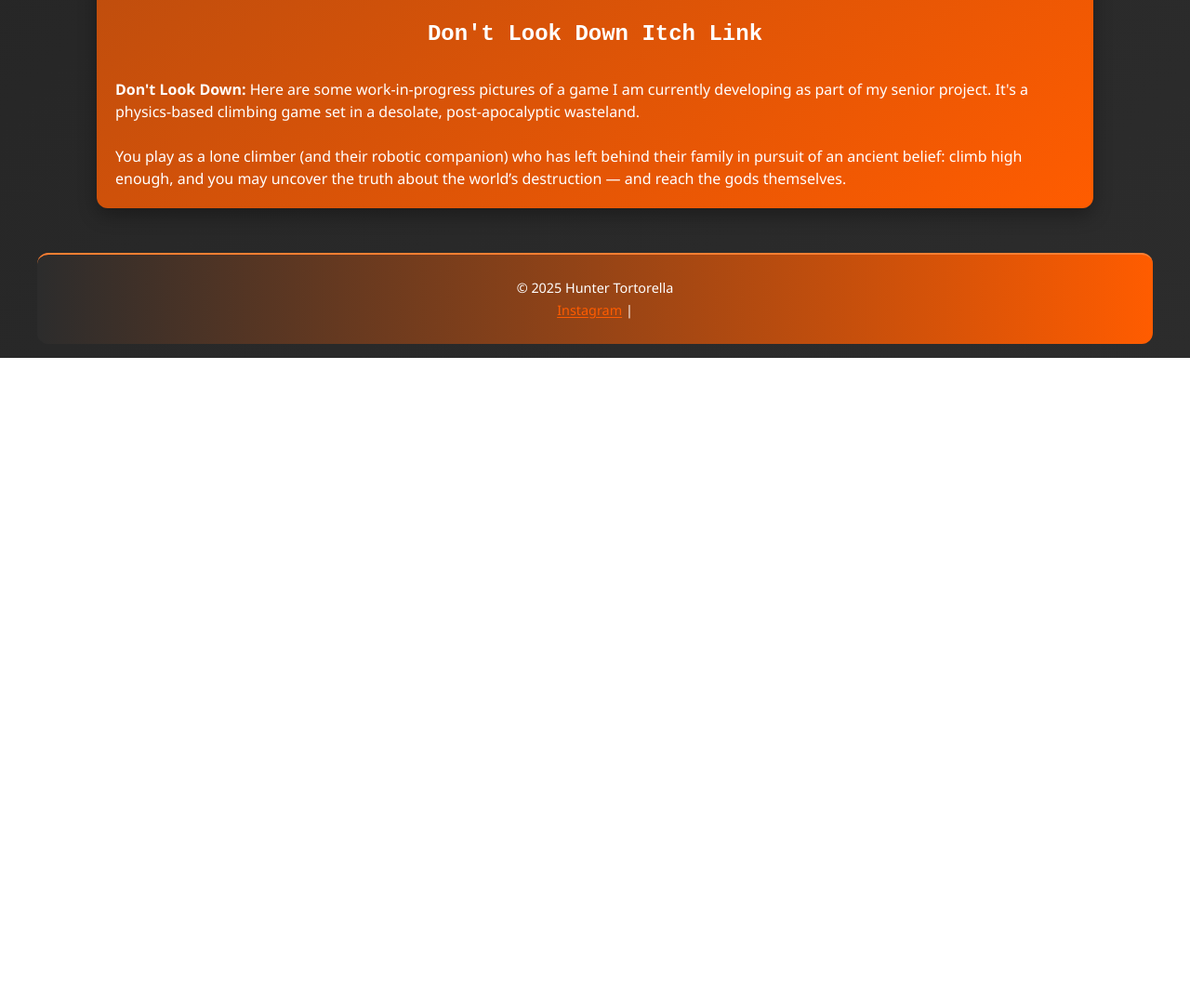
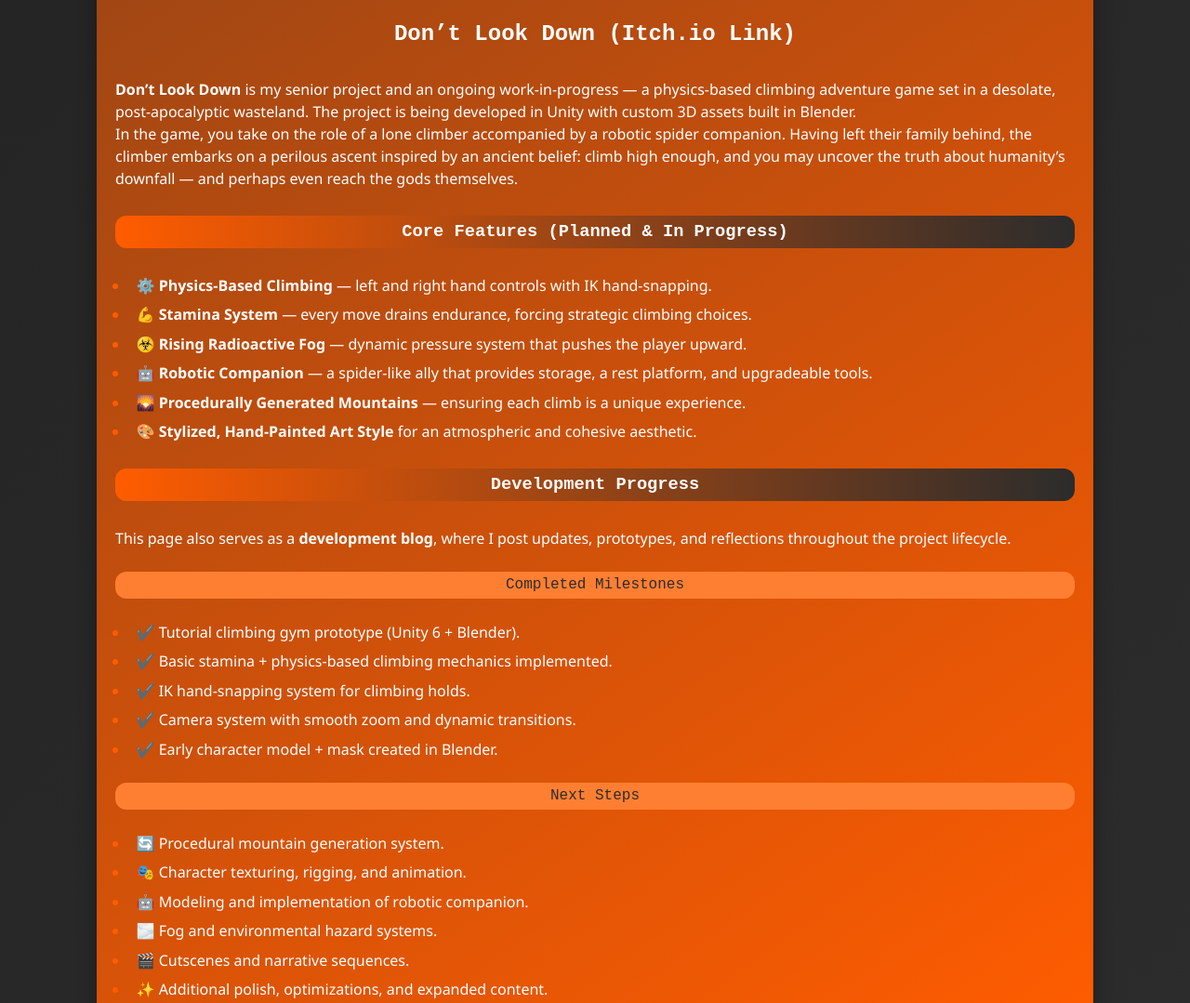
Before and after one commit to htflash/PortfolioWebsite, a plain HTML site: page dist/games.html in a window 1280 px wide. Shown: the part 4480-5559 px from the top of the page at 93% size. Before the commit the page ends 4865 px from the top, so only its background shows below. Drawn offline with Linux system fonts and the light colour scheme.

Commit message:
updated games page

```diff
--- a/dist/games.html
+++ b/dist/games.html
@@ -181,17 +181,61 @@ nav a {
     </p>
   </section>
 
-  <section class="game-section">
-    <img src="Images/WhatIHaveRightNow (1).png" alt="3D Model 1 - View 1">
-    <img src="Images/Demo Room 1 (1).png" alt="Demo Room 1">
-    <img src="Images/Demo Room 2 (1).png" alt="Demo Room 2">
-    <p class="game-description">
-      <h2><a href="https://htflash1.itch.io/dont-look-down" target="_blank">Don't Look Down Itch Link</a></h2>
-      <strong>Don't Look Down:</strong> Here are some work-in-progress pictures of a game I am currently developing as part of my senior project. It's a physics-based climbing game set in a desolate, post-apocalyptic wasteland.
-      <br><br>
-      You play as a lone climber (and their robotic companion) who has left behind their family in pursuit of an ancient belief: climb high enough, and you may uncover the truth about the world’s destruction — and reach the gods themselves.
+<section class="game-section">
+  <div class="game-media">
+    <img src="Images/WhatIHaveRightNow (1).png" alt="3D Model - Early Character Concept">
+    <img src="Images/Demo Room 1 (1).png" alt="Demo Room - Prototype Environment">
+    <img src="Images/Demo Room 2 (1).png" alt="Demo Room - Alternate View">
+  </div>
+
+  <div class="game-description">
+    <h2>
+      <a href="https://htflash1.itch.io/dont-look-down" target="_blank">
+        Don’t Look Down (Itch.io Link)
+      </a>
+    </h2>
+    <p>
+      <strong>Don’t Look Down</strong> is my senior project and an ongoing work-in-progress — a physics-based climbing adventure game set in a desolate, post-apocalyptic wasteland. The project is being developed in Unity with custom 3D assets built in Blender.
     </p>
-  </section>
+
+    <p>
+      In the game, you take on the role of a lone climber accompanied by a robotic spider companion. Having left their family behind, the climber embarks on a perilous ascent inspired by an ancient belief: climb high enough, and you may uncover the truth about humanity’s downfall — and perhaps even reach the gods themselves.
+    </p>
+
+    <h3>Core Features (Planned & In Progress)</h3>
+    <ul>
+      <li>⚙️ <strong>Physics-Based Climbing</strong> — left and right hand controls with IK hand-snapping.</li>
+      <li>💪 <strong>Stamina System</strong> — every move drains endurance, forcing strategic climbing choices.</li>
+      <li>☣️ <strong>Rising Radioactive Fog</strong> — dynamic pressure system that pushes the player upward.</li>
+      <li>🤖 <strong>Robotic Companion</strong> — a spider-like ally that provides storage, a rest platform, and upgradeable tools.</li>
+      <li>🌄 <strong>Procedurally Generated Mountains</strong> — ensuring each climb is a unique experience.</li>
+      <li>🎨 <strong>Stylized, Hand-Painted Art Style</strong> for an atmospheric and cohesive aesthetic.</li>
+    </ul>
+
+    <h3>Development Progress</h3>
+    <p>This page also serves as a <strong>development blog</strong>, where I post updates, prototypes, and reflections throughout the project lifecycle.</p>
+
+    <h4>Completed Milestones</h4>
+    <ul>
+      <li>✔️ Tutorial climbing gym prototype (Unity 6 + Blender).</li>
+      <li>✔️ Basic stamina + physics-based climbing mechanics implemented.</li>
+      <li>✔️ IK hand-snapping system for climbing holds.</li>
+      <li>✔️ Camera system with smooth zoom and dynamic transitions.</li>
+      <li>✔️ Early character model + mask created in Blender.</li>
+    </ul>
+
+    <h4>Next Steps</h4>
+    <ul>
+      <li>🔄 Procedural mountain generation system.</li>
+      <li>🎭 Character texturing, rigging, and animation.</li>
+      <li>🤖 Modeling and implementation of robotic companion.</li>
+      <li>🌫️ Fog and environmental hazard systems.</li>
+      <li>🎬 Cutscenes and narrative sequences.</li>
+      <li>✨ Additional polish, optimizations, and expanded content.</li>
+    </ul>
+  </div>
+</section>
+
 
 </main>
 
```
